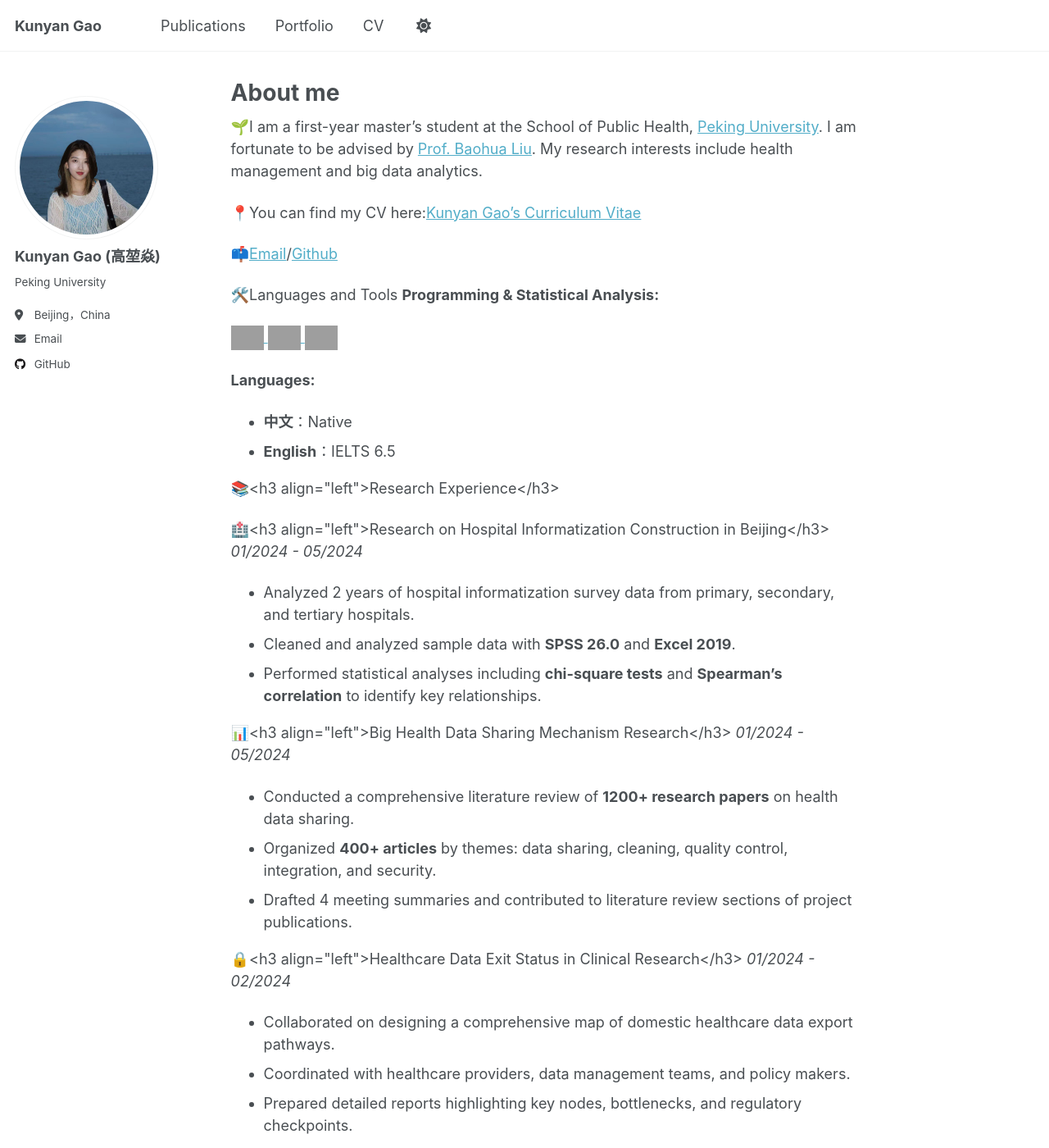
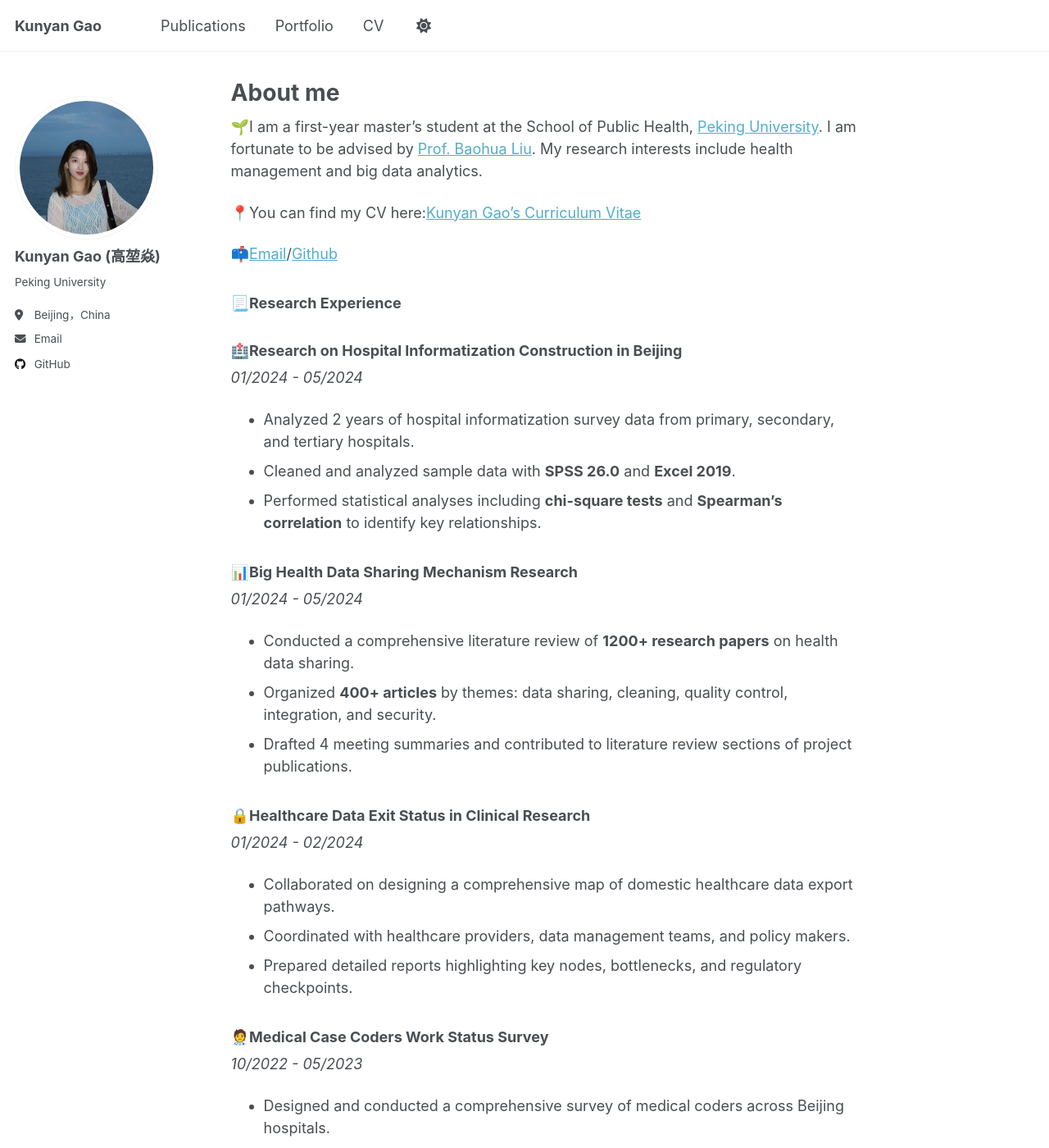
Before and after one commit to Alissa0106/Alissa0106.github.io, a Jekyll site: the page built from _pages/about.md, in a window 1280 px wide and 1400 px high. Shown: the whole window at 82% size. Built offline with Jekyll 4.4.1, drawn with Linux system fonts in a browser that asks for light colours; a script that is not in the unit is left out; part of the change alters nothing that is shown; some of the changed text lies outside the part shown; grey boxes are pictures that could not be loaded.

Commit message:
Update about.md

```diff
--- a/_pages/about.md
+++ b/_pages/about.md
@@ -13,8 +13,42 @@ redirect_from:
 
 📫[Email](gaokunyan25@stu.pku.edu.com)/[Github](https://alissa0106.github.io/)
 
-🛠️Languages and Tools
-**Programming & Statistical Analysis:**
+<h3 align="left">📃Research Experience</h3>
+
+<h3 align="left">🏥Research on Hospital Informatization Construction in Beijing</h3>
+*01/2024 - 05/2024*
+- Analyzed 2 years of hospital informatization survey data from primary, secondary, and tertiary hospitals.
+- Cleaned and analyzed sample data with **SPSS 26.0** and **Excel 2019**.
+- Performed statistical analyses including **chi-square tests** and **Spearman's correlation** to identify key relationships.
+
+<h3 align="left">📊Big Health Data Sharing Mechanism Research</h3>
+*01/2024 - 05/2024*
+- Conducted a comprehensive literature review of **1200+ research papers** on health data sharing.
+- Organized **400+ articles** by themes: data sharing, cleaning, quality control, integration, and security.
+- Drafted 4 meeting summaries and contributed to literature review sections of project publications.
+
+<h3 align="left">🔒Healthcare Data Exit Status in Clinical Research</h3>
+*01/2024 - 02/2024*
+- Collaborated on designing a comprehensive map of domestic healthcare data export pathways.
+- Coordinated with healthcare providers, data management teams, and policy makers.
+- Prepared detailed reports highlighting key nodes, bottlenecks, and regulatory checkpoints.
+
+<h3 align="left">🧑‍⚕️Medical Case Coders Work Status Survey</h3>
+*10/2022 - 05/2023*
+- Designed and conducted a comprehensive survey of medical coders across Beijing hospitals.
+- Analyzed survey data using **EpiData** and **SPSS**, including descriptive and logistic regression analysis.
+- Reviewed **50+ scholarly articles** to inform survey design and data interpretation.
+
+<h3 align="left">🖥️Connect with me:</h3>
+<p align="left">
+<a href="https://github.com/Alissa0106" target="blank"><img align="center" src="https://raw.githubusercontent.com/rahuldkjain/github-profile-readme-generator/master/src/images/icons/Social/github.svg" alt="Alissa0106" height="30" width="40" /></a>
+</p>
+
+<h3 align="left">📚Languages and Tools:</h3>
+*   **中文**：Native
+*   **English**：IELTS 6.5
+
+<h3 align="left">🛠️Programming & Statistical Analysis:</h3>
 <p align="left">
   <a href="https://www.r-project.org/" target="_blank" rel="noreferrer">
     <img src="https://raw.githubusercontent.com/devicons/devicon/master/icons/r/r-original.svg" alt="R" width="40" height="40"/>
@@ -26,56 +60,3 @@ redirect_from:
     <img src="https://upload.wikimedia.org/wikipedia/commons/thumb/7/7c/SPSS_Statistics_Logo.png/800px-SPSS_Statistics_Logo.png" alt="SPSS" width="40" height="40"/>
   </a>
 </p>
-
-**Languages:**
-*   **中文**：Native
-*   **English**：IELTS 6.5
-
-
-📚<h3 align="left">Research Experience</h3>
-
-🏥<h3 align="left">Research on Hospital Informatization Construction in Beijing</h3>
-*01/2024 - 05/2024*
-- Analyzed 2 years of hospital informatization survey data from primary, secondary, and tertiary hospitals.
-- Cleaned and analyzed sample data with **SPSS 26.0** and **Excel 2019**.
-- Performed statistical analyses including **chi-square tests** and **Spearman's correlation** to identify key relationships.
-
-📊<h3 align="left">Big Health Data Sharing Mechanism Research</h3>
-*01/2024 - 05/2024*
-- Conducted a comprehensive literature review of **1200+ research papers** on health data sharing.
-- Organized **400+ articles** by themes: data sharing, cleaning, quality control, integration, and security.
-- Drafted 4 meeting summaries and contributed to literature review sections of project publications.
-
-🔒<h3 align="left">Healthcare Data Exit Status in Clinical Research</h3>
-*01/2024 - 02/2024*
-- Collaborated on designing a comprehensive map of domestic healthcare data export pathways.
-- Coordinated with healthcare providers, data management teams, and policy makers.
-- Prepared detailed reports highlighting key nodes, bottlenecks, and regulatory checkpoints.
-
-🧑‍⚕️<h3 align="left">Medical Case Coders Work Status Survey</h3>
-*10/2022 - 05/2023*
-- Designed and conducted a comprehensive survey of medical coders across Beijing hospitals.
-- Analyzed survey data using **EpiData** and **SPSS**, including descriptive and logistic regression analysis.
-- Reviewed **50+ scholarly articles** to inform survey design and data interpretation.
-
-🖥️<h3 align="left">Connect with me:</h3>
-<p align="left">
-<a href="https://github.com/Alissa0106" target="blank"><img align="center" src="https://raw.githubusercontent.com/rahuldkjain/github-profile-readme-generator/master/src/images/icons/Social/github.svg" alt="Alissa0106" height="30" width="40" /></a>
-</p>
-
-📚<h3 align="left">Languages and Tools:</h3>
-*   **中文**：Native
-*   **English**：IELTS 6.5
-
-🛠️<h3 align="left">Programming & Statistical Analysis:</h3>
-<p align="left">
-  <a href="https://www.r-project.org/" target="_blank" rel="noreferrer">
-    <img src="https://raw.githubusercontent.com/devicons/devicon/master/icons/r/r-original.svg" alt="R" width="40" height="40"/>
-  </a>
-  <a href="https://www.python.org" target="_blank" rel="noreferrer">
-    <img src="https://raw.githubusercontent.com/devicons/devicon/master/icons/python/python-original.svg" alt="Python" width="40" height="40"/>
-  </a>
-  <a href="https://www.ibm.com/products/spss-statistics" target="_blank" rel="noreferrer">
-    <img src="https://upload.wikimedia.org/wikipedia/commons/thumb/7/7c/SPSS_Statistics_Logo.png/800px-SPSS_Statistics_Logo.png" alt="SPSS" width="40" height="40"/>
-  </a>
-</p>
```
